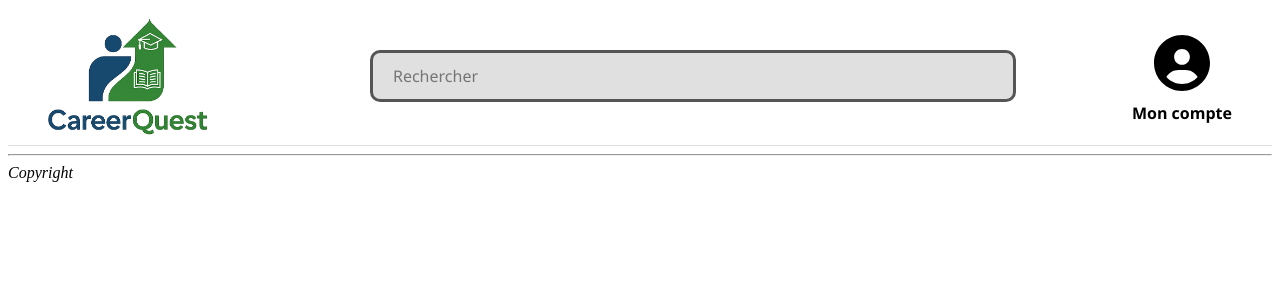
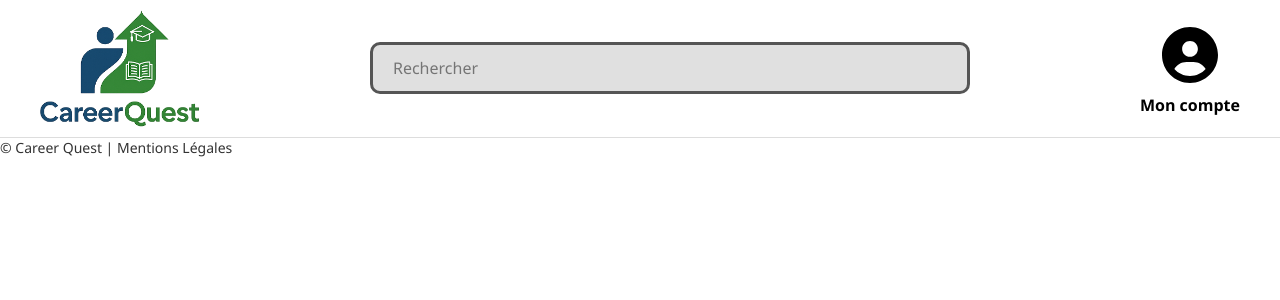
Before and after one commit to Mitakode/Projet-Web-G1, a PHP site: page / in a window 1280 px wide. Shown: the top 300 px of the page. Run offline with PHP 8.4, Linux system fonts and the light colour scheme.

Commit message:
ajout footer

```diff
--- a/front/index.html
+++ b/front/index.html
@@ -28,10 +28,11 @@
         </div>
         </header>
 
-        <footer>
-
-        <hr>
-        <em>Copyright</em>
+        <footer class="site-footer">
+            <p>
+            © Career Quest |
+            <a href="page-mentions-legales.html" class="footer-link">Mentions Légales</a>
+            </p>
         </footer>
 
     </body>
--- a/front/main-stylesheet.css
+++ b/front/main-stylesheet.css
@@ -1,3 +1,9 @@
+* {
+    box-sizing: border-box;
+    margin: 0;
+    padding: 0;
+}
+
 .navbar{
     display: flex;
     align-items: center; /* Aligne verticalement au centre */
@@ -62,3 +68,21 @@
   font-family: "Segoe UI";
   font-weight: bold;
 }
+
+.site-footer p {
+    font-family: "Segoe UI";
+    font-size: 14px;
+    color: #333;
+    margin: 0;
+    margin-top: auto;
+}
+
+.footer-link {
+    text-decoration: none;
+    color: inherit;
+    cursor: pointer;
+}
+
+.footer-link:hover {
+    text-decoration: underline;
+}
```
